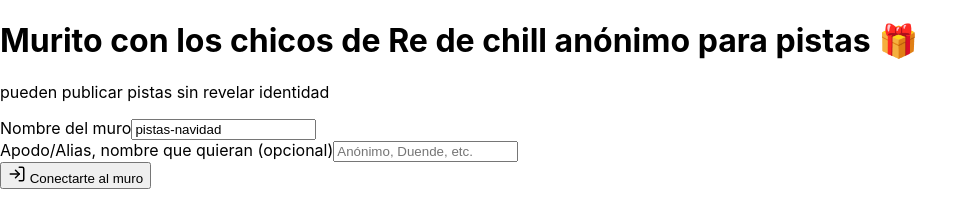
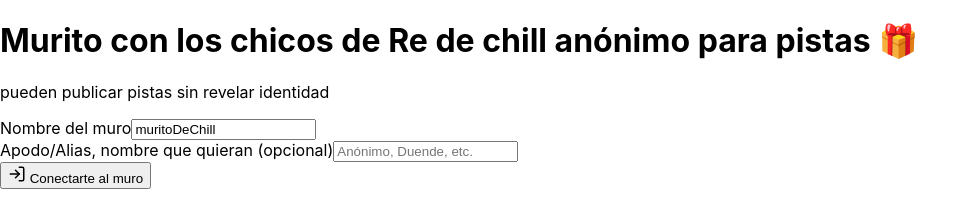
Before and after one commit to NicolasTu-dev/muro-anonimo, a React (Create React App) app: page / in a window 1280 px wide. Shown: the top 209 px of the page, without its empty margins (0-978 px from the left). Built offline with nearby package versions, Linux system fonts and the light colour scheme.

Commit message:
cambio de nombre muro para conexion automatica

```diff
--- a/src/AnonymusWall.js
+++ b/src/AnonymusWall.js
@@ -35,7 +35,7 @@ export default function AnonymousWall() {
   // Connection and identity
   const [url] = useStoredState("aw_supabase_url", "");
   const [anonKey] = useStoredState("aw_supabase_anon", "");
-  const [wall, setWall] = useStoredState("aw_wall_slug", "pistas-navidad");
+  const [wall, setWall] = useStoredState("aw_wall_slug", "muritoDeChill");
   const [alias, setAlias] = useStoredState("aw_alias", "");
   const [connected, setConnected] = useState(false);
   const [error, setError] = useState("");
```
